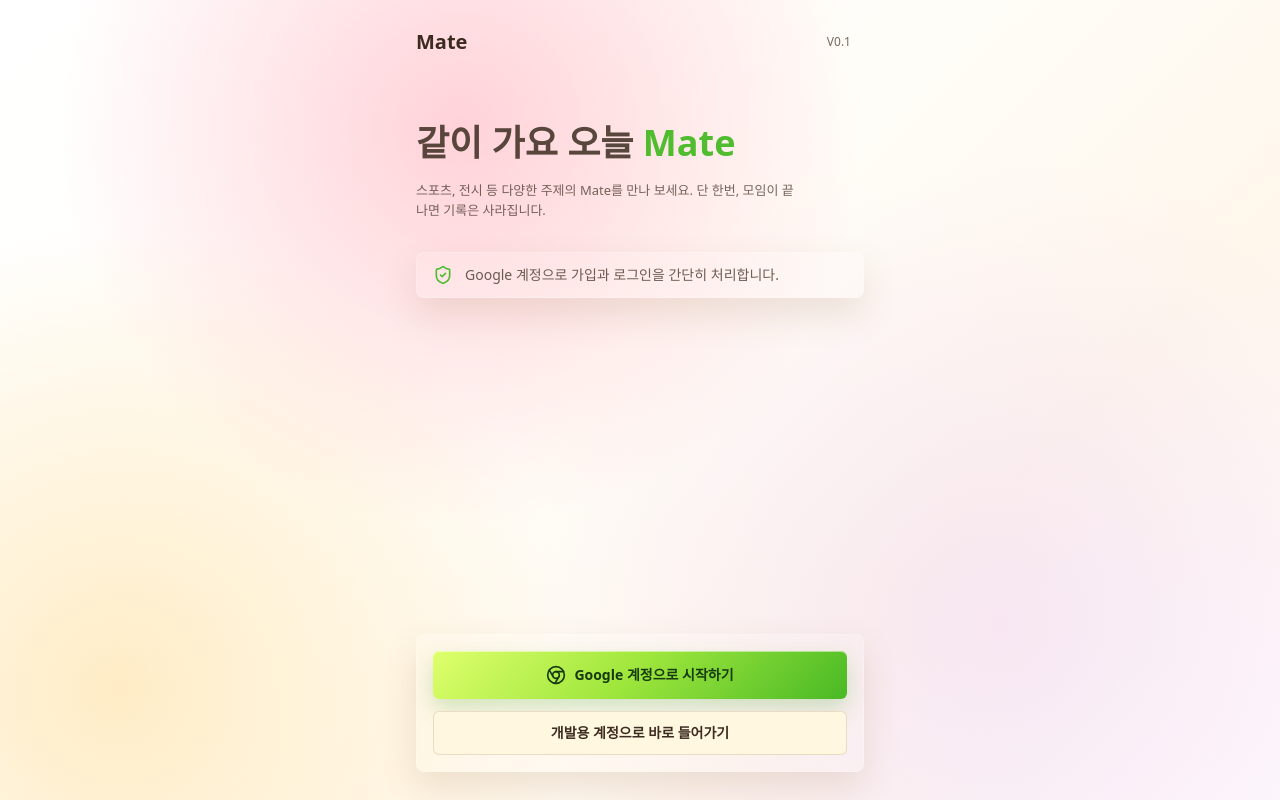
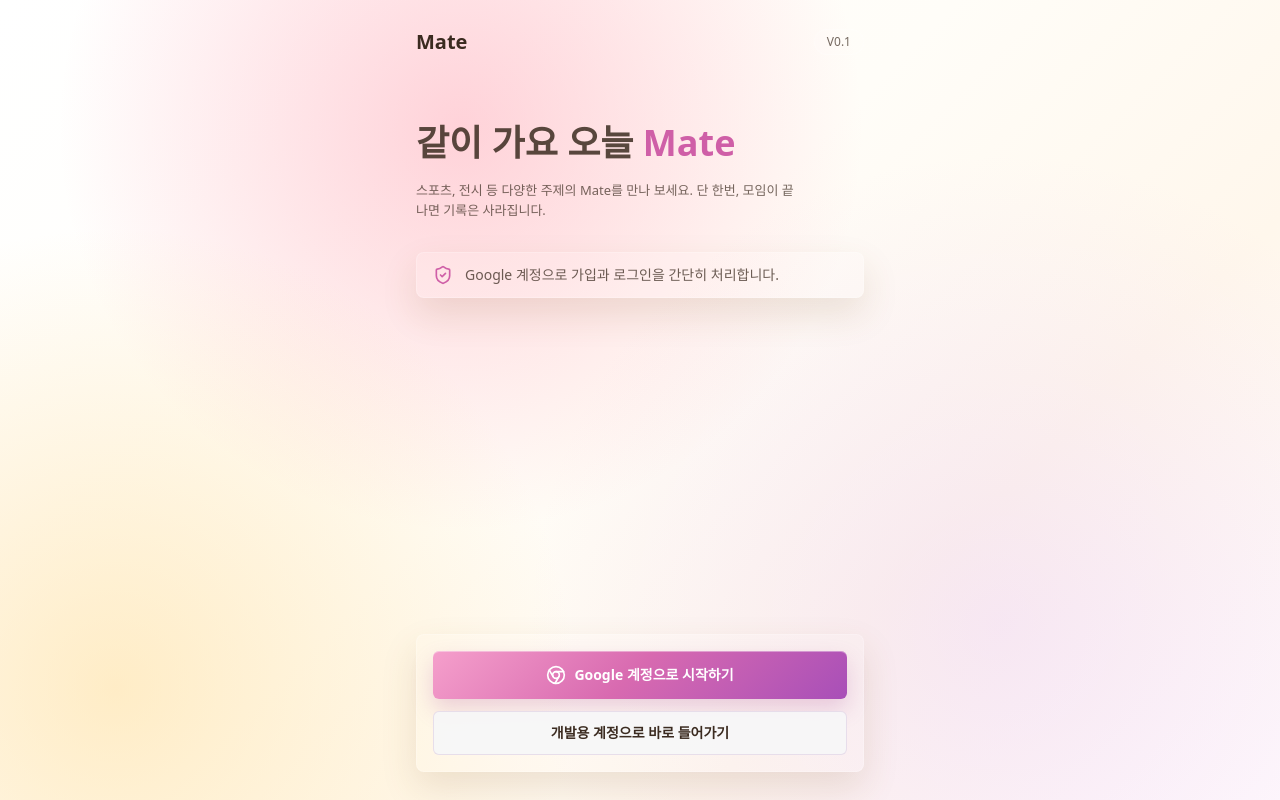
Before and after one commit to banddal/mate, a Next.js app: page /login in a window 1280 px wide. Built offline with nearby package versions, Linux system fonts and the light colour scheme; no server answers.

Commit message:
Round 97: shift theme to pink purple accents

```diff
--- a/app/feed/page.tsx
+++ b/app/feed/page.tsx
@@ -176,7 +176,7 @@
         </div>
       </summary>
 
-      <div className="feed-card-panel mx-3 mb-3 space-y-3 rounded-lg border border-line bg-white p-3">
+      <div className="feed-card-panel mx-3 mb-3 space-y-3 rounded-lg border border-line bg-paper p-3">
         <div className="feed-card-meta grid gap-2 text-xs">
           <CardMeta icon={<CalendarDays className="h-4 w-4" aria-hidden />}>
             {formatDateTime(card.event_datetime)}
--- a/app/globals.css
+++ b/app/globals.css
@@ -81,13 +81,14 @@
 }
 
 .feed-title-accent {
-  color: #4fbd2f;
-  text-shadow: 0 2px 10px rgba(79, 189, 47, 0.24);
+  color: #cf5fa7;
+  text-shadow: 0 2px 10px rgba(207, 95, 167, 0.26);
 }
 
 .feed-card-shell {
-  background-color: #ffffff !important;
-  box-shadow: 0 14px 30px rgba(118, 79, 36, 0.13), inset 0 1px 0 rgba(255, 255, 255, 0.86);
+  border-color: rgba(190, 139, 211, 0.34) !important;
+  background-color: rgba(255, 255, 255, 0.86) !important;
+  box-shadow: 0 14px 30px rgba(139, 91, 156, 0.12), inset 0 1px 0 rgba(255, 255, 255, 0.82);
 }
 
 .feed-card-shell:has(> .feed-card-summary:active),
@@ -106,7 +107,7 @@
 }
 
 .feed-card-topic-label {
-  color: rgba(93, 61, 34, 0.72);
+  color: rgba(125, 72, 136, 0.7);
 }
 
 .feed-card-topic-label::before {
@@ -146,9 +147,9 @@
 }
 
 .feed-card-offer {
-  border: 1px solid rgba(118, 103, 82, 0.1);
-  background: #ffffff !important;
-  box-shadow: inset 0 1px 0 rgba(255, 255, 255, 0.96), 0 8px 16px rgba(104, 86, 60, 0.08);
+  border: 1px solid rgba(119, 102, 124, 0.12);
+  background: linear-gradient(135deg, rgba(247, 247, 248, 0.94) 0%, rgba(238, 237, 241, 0.9) 100%) !important;
+  box-shadow: inset 0 1px 0 rgba(255, 255, 255, 0.88), 0 8px 16px rgba(118, 100, 130, 0.08);
   color: var(--feed-card-text-color, rgba(59, 43, 32, 0.76));
 }
 
@@ -158,21 +159,21 @@
 
 .feed-card-meta-item,
 .feed-card-description {
-  border: 1px solid rgba(137, 91, 46, 0.12);
-  background-color: #ffffff;
-  box-shadow: inset 0 1px 0 rgba(255, 255, 255, 0.95), 0 8px 18px rgba(133, 89, 42, 0.1);
+  border: 1px solid rgba(119, 102, 124, 0.12);
+  background-color: rgba(247, 247, 248, 0.92);
+  box-shadow: inset 0 1px 0 rgba(255, 255, 255, 0.9), 0 8px 18px rgba(118, 100, 130, 0.08);
   color: rgba(59, 43, 32, 0.78);
 }
 
 .feed-card-meta-icon {
-  color: rgba(111, 157, 58, 0.94);
+  color: rgba(207, 95, 167, 0.94);
 }
 
 .mate-cta {
   background:
-    linear-gradient(135deg, #dfff6c 0%, #9ee63c 48%, #49b925 100%);
-  box-shadow: 0 10px 22px rgba(67, 166, 38, 0.24), inset 0 1px 0 rgba(255, 255, 255, 0.5);
-  color: #173b0f;
+    linear-gradient(135deg, #f59fcb 0%, #d86ab0 48%, #a84fb8 100%);
+  box-shadow: 0 10px 22px rgba(174, 81, 156, 0.24), inset 0 1px 0 rgba(255, 255, 255, 0.38);
+  color: #ffffff;
 }
 
 .bottom-nav {
@@ -245,13 +246,13 @@
 }
 
 .bg-paper {
-  background-color: #fff7df !important;
+  background-color: rgba(247, 247, 248, 0.92) !important;
 }
 
 .bg-ink {
-  background-color: #d97848 !important;
+  background-color: #cf5fa7 !important;
 }
 
 .border-ink {
-  border-color: #d97848 !important;
+  border-color: #cf5fa7 !important;
 }
--- a/tailwind.config.ts
+++ b/tailwind.config.ts
@@ -12,11 +12,11 @@
         ink: "#3b2b20",
         paper: "#fff7df",
         warm: "rgba(255,255,255,0.62)",
-        line: "rgba(121,83,44,0.16)",
-        moss: "#4fbd2f",
-        plum: "#8b5b32",
-        sun: "#d7bb3f",
-        action: "#4fbd2f",
+        line: "rgba(159,109,179,0.18)",
+        moss: "#cf5fa7",
+        plum: "#8f4f9f",
+        sun: "#e46f9d",
+        action: "#cf5fa7",
         google: "#00009c",
         surface: "rgba(255,255,255,0.68)"
       },
```
Also changed, not shown: 1 other file (tests, documents, lock files or other folders).
